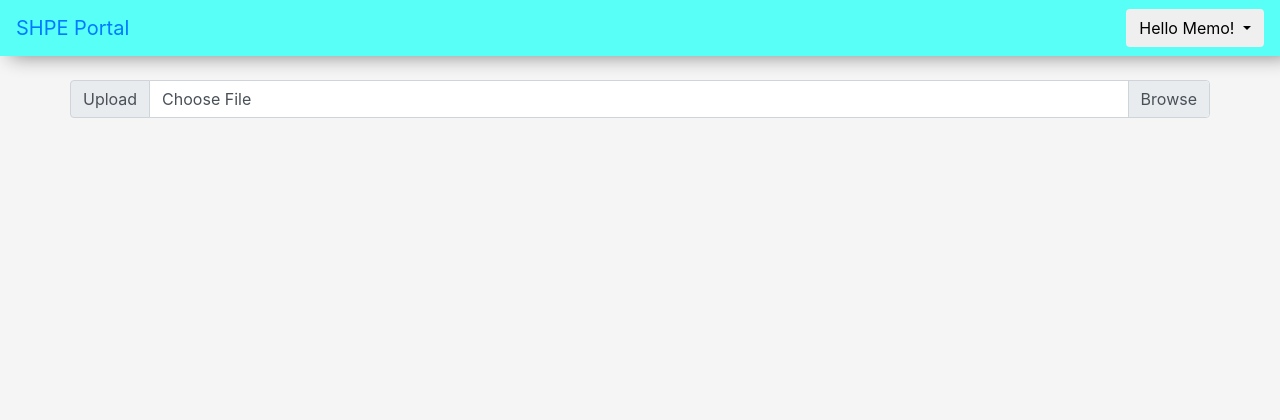
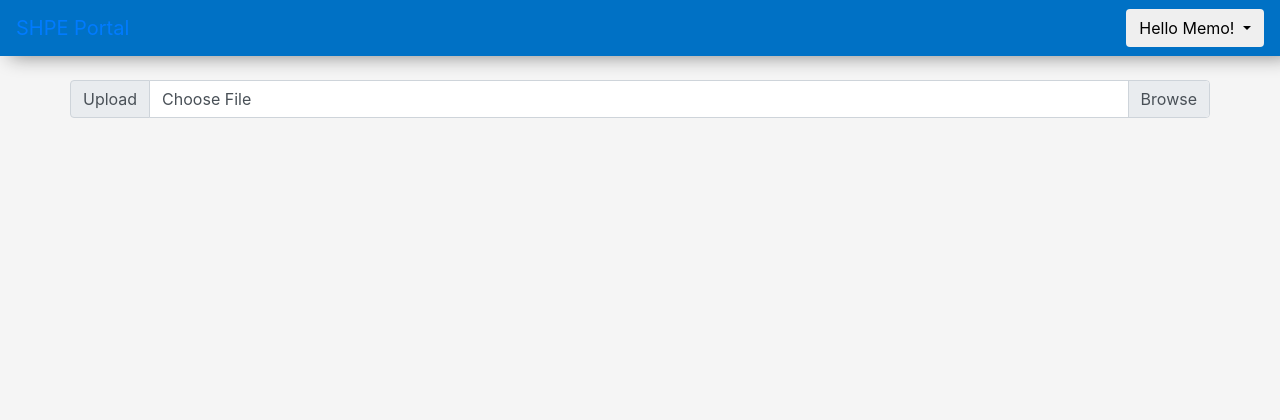
Before and after one commit to SHPE-at-UCI/shpe-uci-portal, a Flask app: page /dashboard in a window 1280 px wide. Shown: the top 420 px of the page. Run offline with Flask 2, Linux system fonts and the light colour scheme; some libraries are stand-ins or nearby versions.

Commit message:
Added SHPE website color

```diff
--- a/app/static/css/dashboard.css
+++ b/app/static/css/dashboard.css
@@ -2,7 +2,7 @@
 
 /*navbar related css*/
 .navbar {
-    background-color: #57fff7;
+    background-color: #0071C5;
     box-shadow: 10px 0px 20px grey;
 }
 
```
